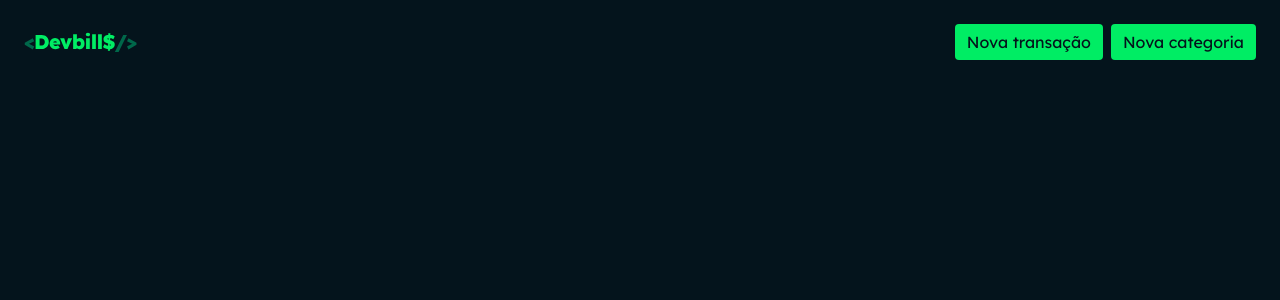
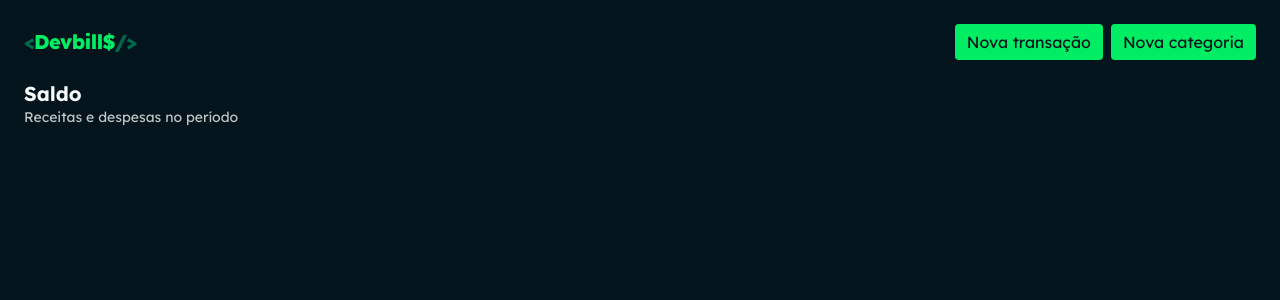
Before and after one commit to GabrielFelix22/devbills-front, a React (Vite) app: page / in a window 1280 px wide. Shown: the top 300 px of the page. Built offline with nearby package versions, Linux system fonts and the light colour scheme.

Commit message:
Componente title.

```diff
--- /dev/null
+++ b/src/components/title/index.tsx
@@ -0,0 +1,15 @@
+import { Container } from './styles';
+
+type TitleProps = {
+  title: string;
+  subtitle: string;
+};
+
+export function Title({ title, subtitle }: TitleProps) {
+  return (
+    <Container>
+      <h2>{title}</h2>
+      <span>{subtitle}</span>
+    </Container>
+  );
+}
--- /dev/null
+++ b/src/components/title/styles.ts
@@ -0,0 +1,20 @@
+import styled from 'styled-components';
+import { theme } from '../../styles/theme';
+
+export const Container = styled.div`
+  display: flex;
+  flex-direction: column;
+  gap: 0.375rem;  // 6px
+
+  h2 {
+    font-size: 1.25rem;  // 20px
+    color: ${theme.colors.white};
+    font-weight: 700;
+  }
+
+  span {
+    font-size: 0.875rem;  // 14px
+    color: ${theme.colors.neutral};
+    font-weight: 400;
+  }
+`;
--- a/src/screens/home/index.tsx
+++ b/src/screens/home/index.tsx
@@ -1,9 +1,11 @@
 import { Button } from '../../components/button';
 import { Logo } from '../../components/logo';
-import { Header } from './styles';
+import { Title } from '../../components/title';
+import { Filters, Header, Main, Section } from './styles';
 
 export function Home() {
   return (
+    <>
       <Header>
         <Logo />
         <div>
@@ -11,5 +13,13 @@
           <Button>Nova categoria</Button>
         </div>
       </Header>
+      <Main>
+        <Section>
+          <Filters>
+            <Title title="Saldo" subtitle="Receitas e despesas no período" />
+          </Filters>
+        </Section>
+      </Main>
+    </>
   );
 }
--- a/src/screens/home/styles.ts
+++ b/src/screens/home/styles.ts
@@ -13,3 +13,24 @@
     gap: 0.5rem;  // 8px
   }
 `;
+
+export const Main = styled.main`
+  display: flex;
+  gap: 0.75rem;  // 12px
+  width: 100%;
+  padding: 0 1.5rem;  // 24px
+`;
+
+export const Section = styled.section`
+  display: flex;
+  flex-direction: column;
+  gap: 0.75rem;  // 12px
+  width: 100%;
+`;
+
+export const Filters = styled.div`
+  display: flex;
+  align-items: center;
+  justify-content: space-between;
+  width: 100%;
+`;
```
Lines whose indentation alone changed are shown as unchanged.
